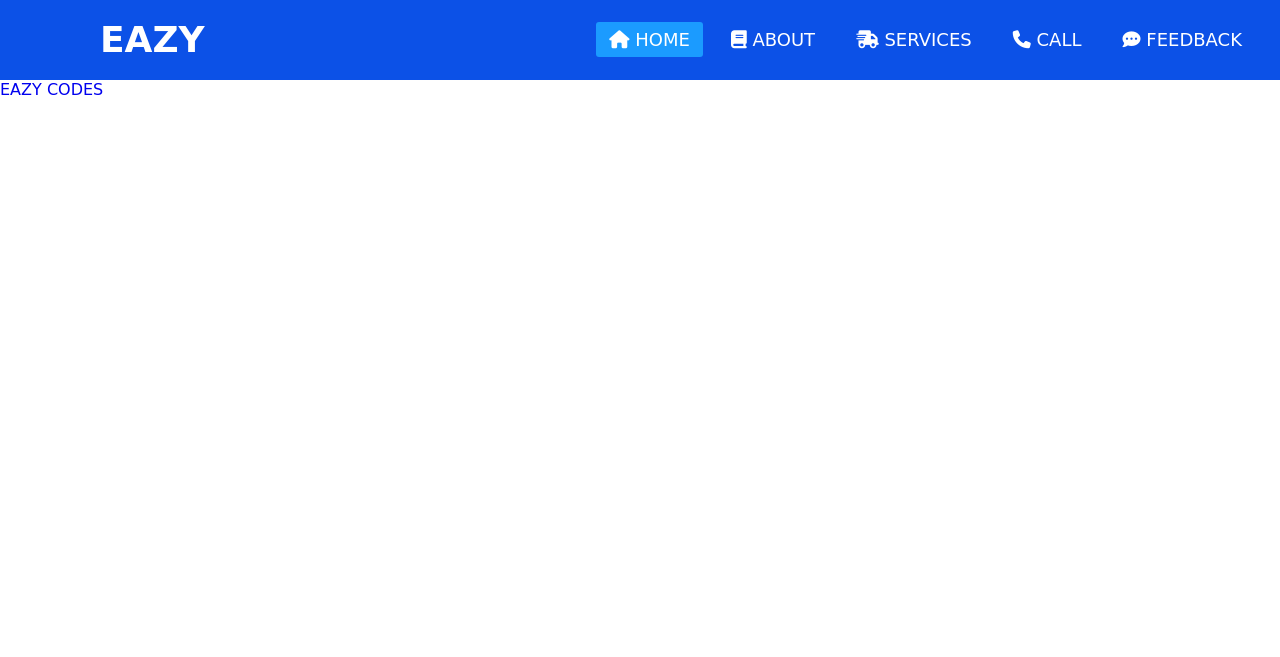
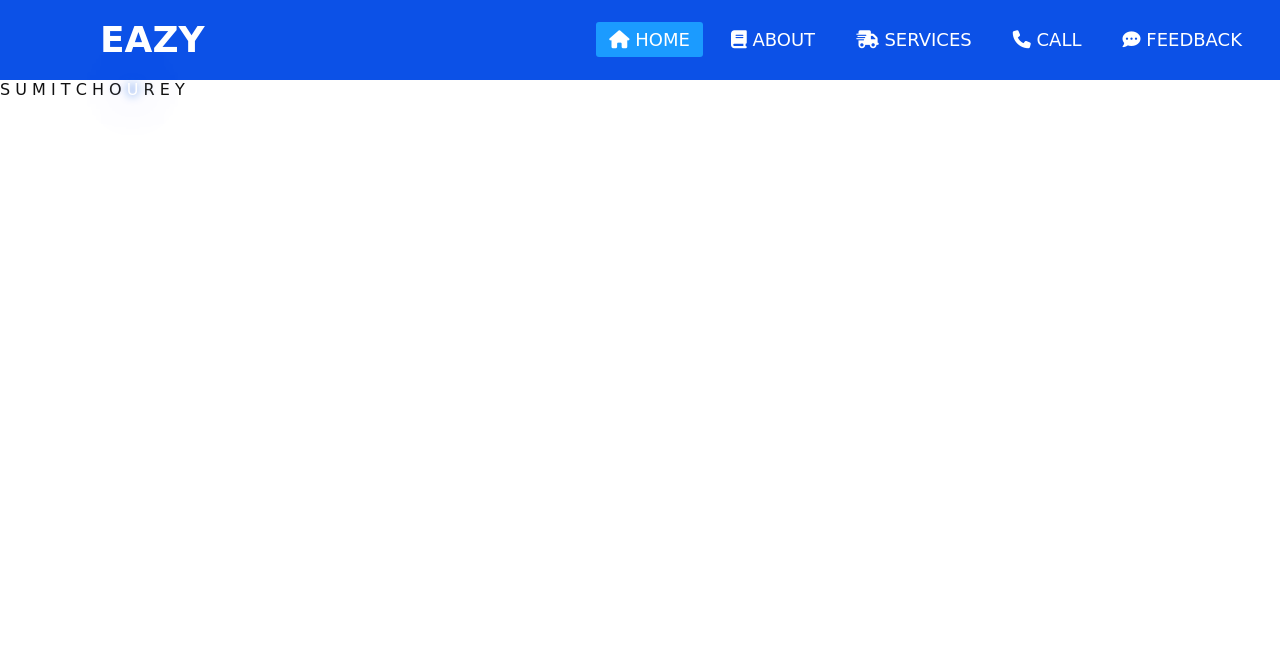
Before and after one commit to sumitgit-coder/navbar-by-sumit, a plain HTML site: page index.html in a window 1280 px wide. Shown: the top 657 px of the page. Drawn offline with Linux system fonts and the light colour scheme; a web font is replaced by a local one.

Commit message:
Update index.html

```diff
--- a/index.html
+++ b/index.html
@@ -6,6 +6,7 @@
     <meta http-equiv="X-UA-Compatible" content="IE=edge">
     <meta name="viewport" content="width=device-width, initial-scale=1.0">
     <link href="https://fonts.googleapis.com/css?family=Flamenco&display=swap" rel="stylesheet">
+	<link href="https://fonts.googleapis.com/css2?family=Pacifico&display=swap" rel="stylesheet">
     <script src="https://kit.fontawesome.com/e7be5ae91b.js" crossorigin="anonymous" name="eazy_codes"></script>
 
     <title>Navbar By @eazycodes</title>
@@ -38,8 +39,20 @@
         </ul>
 
     </nav>
-<div class="main_div">
-		<a href="https://youtube.com/c/EAZYCODES" target="_blank" title="EAZY CODES"> EAZY CODES </a>
+<div class="text-neon">
+		<span>s</span>
+		<span>u</span>
+		<span>m</span>
+		<span>i</span>
+		<span>t</span>
+
+		<span>c</span>
+		<span>h</span>
+		<span>o</span>
+		<span>u</span>
+		<span>r</span>
+		<span>e</span>
+		<span>y</span>
 	</div>
     <footer>
         <div class="copy1">
```
